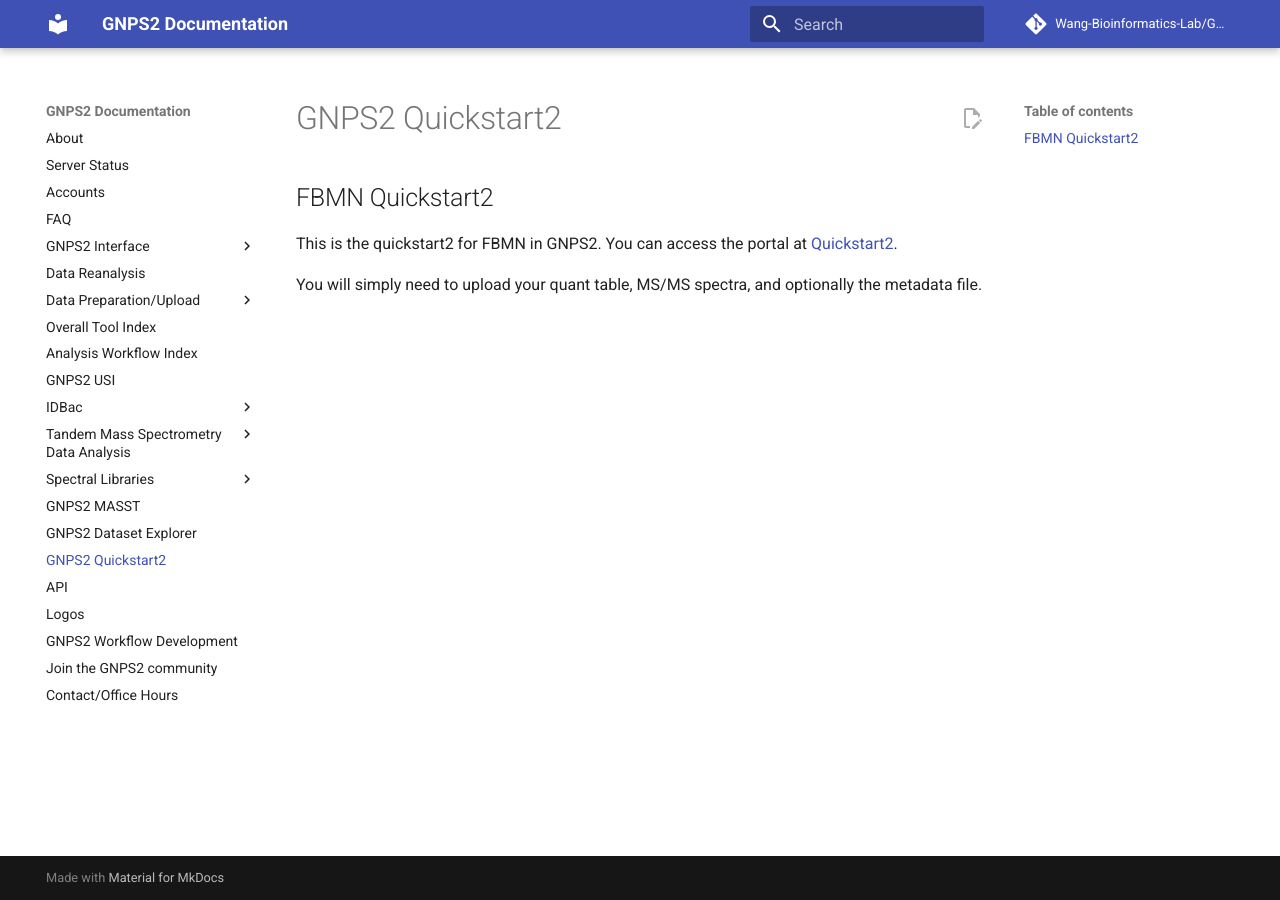
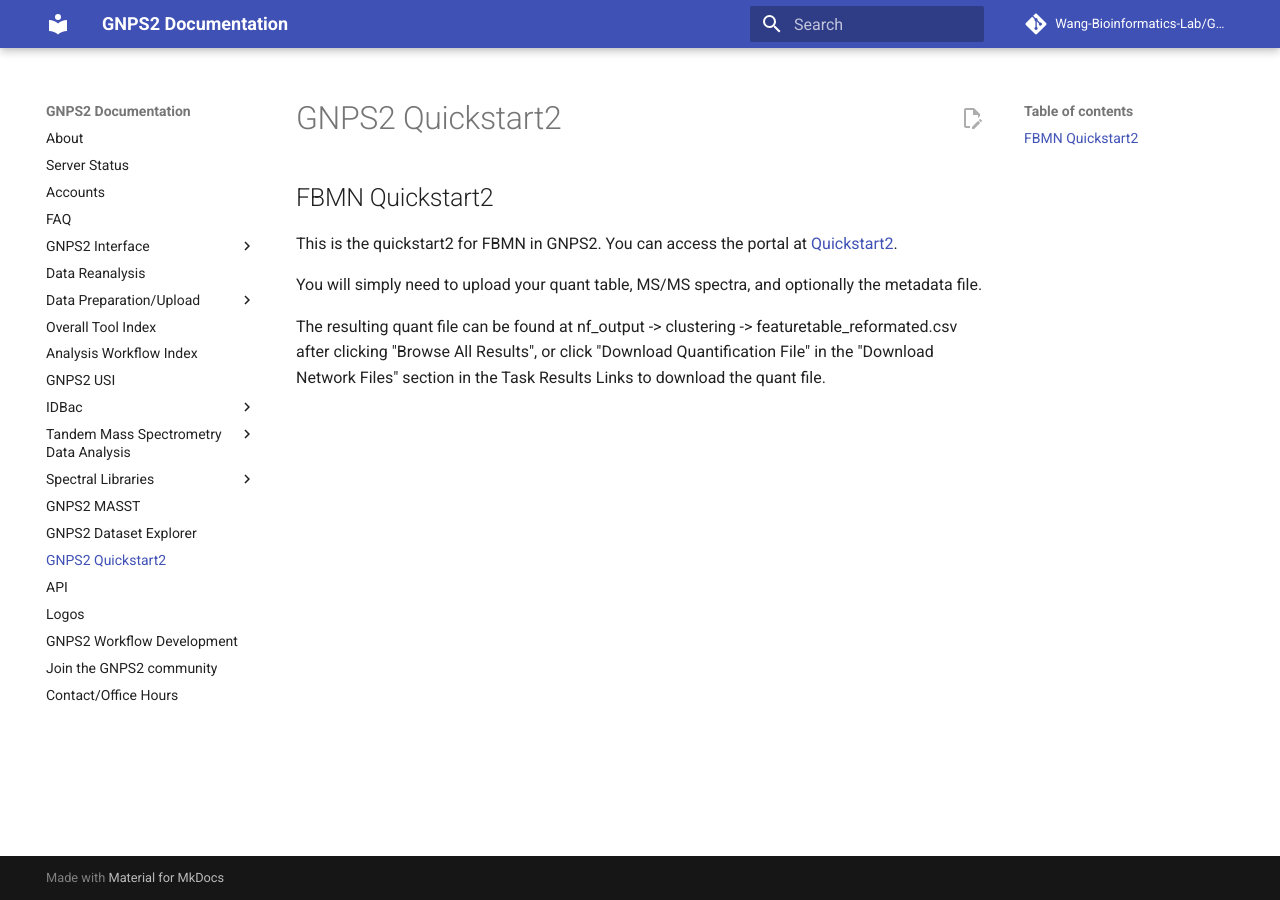
Before and after one commit to Wang-Bioinformatics-Lab/GNPS2_Documentation, an MkDocs documentation site: the page built from docs/quickstart2.md, in a window 1280 px wide. Built offline with MkDocs 1.6.1 and Material for MkDocs 9.7.7, drawn with Linux system fonts in a browser that asks for light colours; comment, search, counter and statistics services are not loaded.

Commit message:
Update quickstart2.md for getting the quant file
Added a line for getting the quant file

```diff
--- a/docs/quickstart2.md
+++ b/docs/quickstart2.md
@@ -3,3 +3,5 @@
 This is the quickstart2 for FBMN in GNPS2. You can access the portal at [Quickstart2](https://quickstart2.gnps2.org/FBMN_quickstart).
 
 You will simply need to upload your quant table, MS/MS spectra, and optionally the metadata file.
+
+The resulting quant file can be found at nf_output -> clustering -> featuretable_reformated.csv after clicking "Browse All Results", or click "Download Quantification File" in the "Download Network Files" section in the Task Results Links to download the quant file.
```
